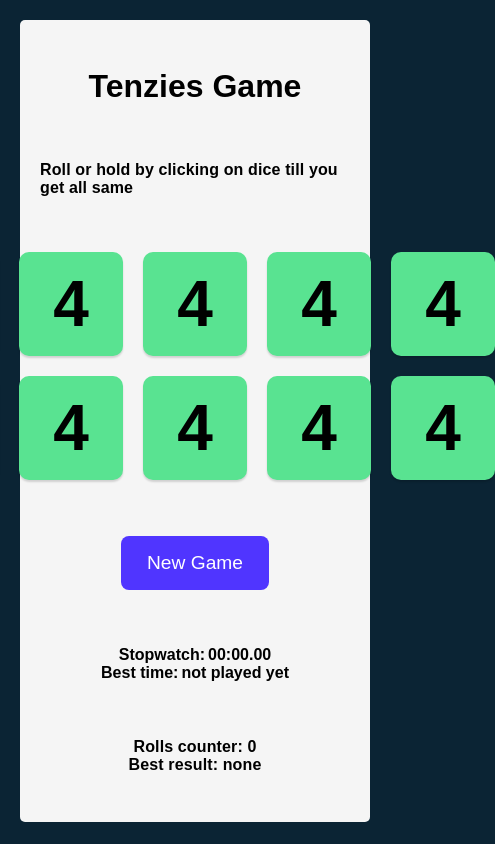
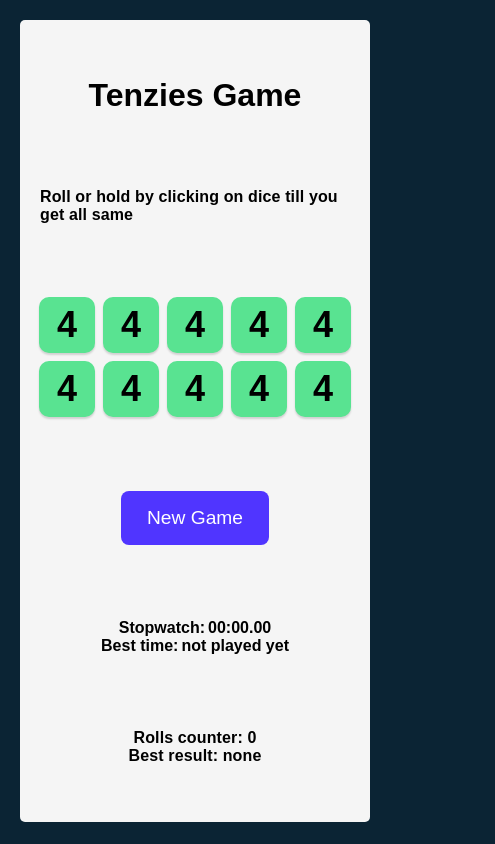
Before and after one commit to rainsab/tenzies, a React (Vite) app: page / in a window 390 px wide. Shown: the whole page, 495 px wide, since content can reach past the window. Built offline with nearby package versions, Linux system fonts and the light colour scheme.

Commit message:
made dice grid responsive

```diff
--- a/src/style.css
+++ b/src/style.css
@@ -34,12 +34,12 @@ main {
 .dice-container {
   display: grid;
   grid-template: auto auto / repeat(5, 1fr);
-  gap: 1.25rem;
+  gap: 0.5rem;
 }
 
 .die-ui {
-  height: 6.5rem;
-  width: 6.5rem;
+  width: 2.75rem;
+  height: 2.75rem;
   box-shadow: 0px 2px 2px rgba(0, 0, 0, 0.15);
   border-radius: 10px;
   display: flex;
@@ -51,7 +51,44 @@ main {
 }
 
 .die-number {
-  font-size: 4rem;
+  font-size: 1.75rem;
+}
+
+@media (min-width: 375px) {
+  .die-ui {
+    width: 3.5rem;
+    height: 3.5rem;
+  }
+
+  .die-number {
+    font-size: 2.25rem;
+  }
+}
+
+@media (min-width: 425px) {
+  .die-ui {
+    width: 4rem;
+    height: 4rem;
+  }
+
+  .die-number {
+    font-size: 2.5rem;
+  }
+}
+
+@media (min-width: 690px) {
+  .dice-container {
+    gap: 1.25rem;
+  }
+
+  .die-ui {
+    width: 6.5rem;
+    height: 6.5rem;
+  }
+
+  .die-number {
+    font-size: 4rem;
+  }
 }
 
 .button {
```
